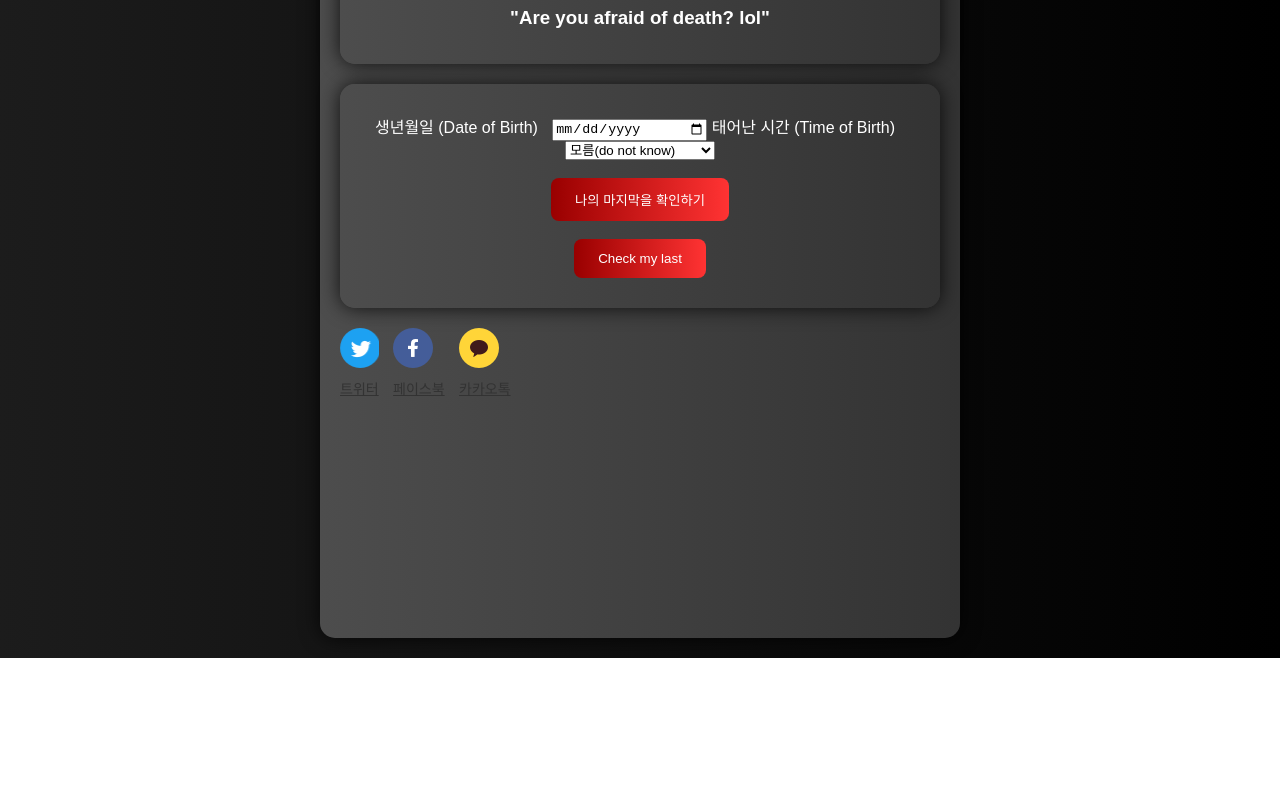
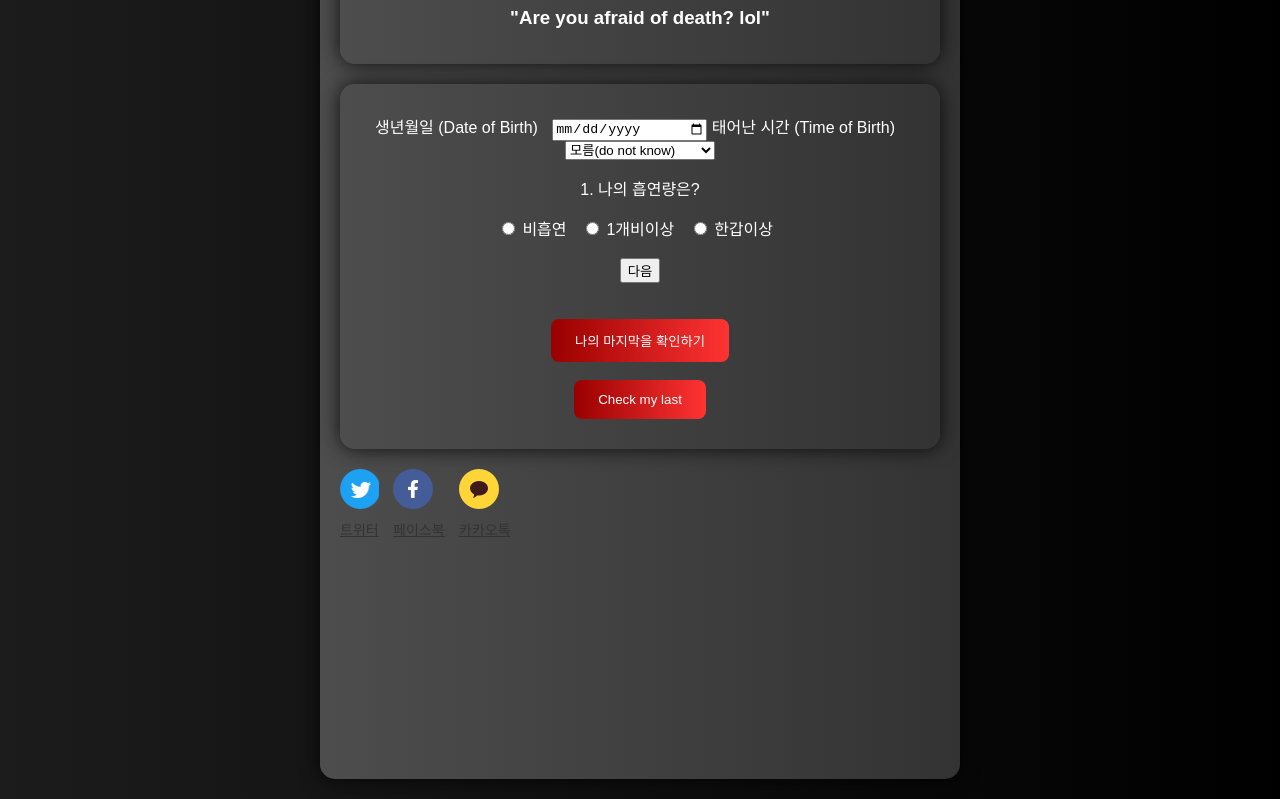
Before and after one commit to ljs14741/God-of-Death, a plain HTML site: page frontend/index.html in a window 1280 px wide. Shown: the part 871-1670 px from the top of the page. Before the commit the page ends 1529 px from the top, so only its background shows below. Drawn offline with Linux system fonts and the light colour scheme.

Commit message:
질문 추가

```diff
--- a/frontend/index.html
+++ b/frontend/index.html
@@ -65,6 +65,59 @@
                 <option value="23">23</option>
                 <option value="24">24</option>
             </select>
+            <form id="quizForm">
+                <div id="question1">
+                    <p>1. 나의 흡연량은?</p>
+                    <label>
+                        <input type="radio" name="q1" value="seoul"> 비흡연
+                    </label>
+                    <label>
+                        <input type="radio" name="q1" value="tokyo"> 1개비이상
+                    </label>
+                    <label>
+                        <input type="radio" name="q1" value="beijing"> 한갑이상
+                    </label>
+                    <br><br>
+                    <input type="button" value="다음" onclick="nextQuestion('question2')">
+                </div>
+
+                <div id="question2" style="display:none;"">
+                    <p>2. 대한민국의 수도는 무엇인가요?</p>
+                    <label>
+                        <input type="radio" name="q1" value="seoul"> 서울
+                    </label>
+                    <label>
+                        <input type="radio" name="q1" value="tokyo"> 도쿄
+                    </label>
+                    <label>
+                        <input type="radio" name="q1" value="beijing"> 베이징
+                    </label>
+                    <br><br>
+                    <input type="button" value="다음" onclick="nextQuestion('question3')">
+                </div>
+
+                <div id="question3" style="display:none;">
+                    <p>3. 2의 제곱은?</p>
+                    <label>
+                        <input type="radio" name="q2" value="2"> 2
+                    </label>
+                    <label>
+                        <input type="radio" name="q2" value="4"> 4
+                    </label>
+                    <label>
+                        <input type="radio" name="q2" value="8"> 8
+                    </label>
+                    <br><br>
+                    <input type="button" value="다음" onclick="nextQuestion('question4')">
+                </div>
+
+                <div id="question4" style="display:none;">
+                    <p>질문이 모두 끝났다. [나의 마지막을 확인하기] 버튼 클릭</p>
+                    <p>All questions have been answered. Click the [Check my last] button</p>
+                </div>
+            </form>
+
+
             <br></br>
             <button onclick="start()">나의 마지막을 확인하기</button>
             <br></br>
--- a/frontend/script.js
+++ b/frontend/script.js
@@ -113,6 +113,13 @@ function appendMessage(role, content) {
     messagesContainer.scrollTop = messagesContainer.scrollHeight;
 }
 
+function nextQuestion(nextQuestionId) {
+    document.getElementById('question1').style.display = 'none';
+    document.getElementById('question2').style.display = 'none';
+    document.getElementById('question3').style.display = 'none';
+    document.getElementById(nextQuestionId).style.display = 'block';
+}
+
 function shareTwitter() {
     var sendText = "GodofDeath - 죽음 예측 테스트"; // 전달할 텍스트
     var sendUrl = "https://godofdeath.pages.dev"; // 전달할 URL
```
